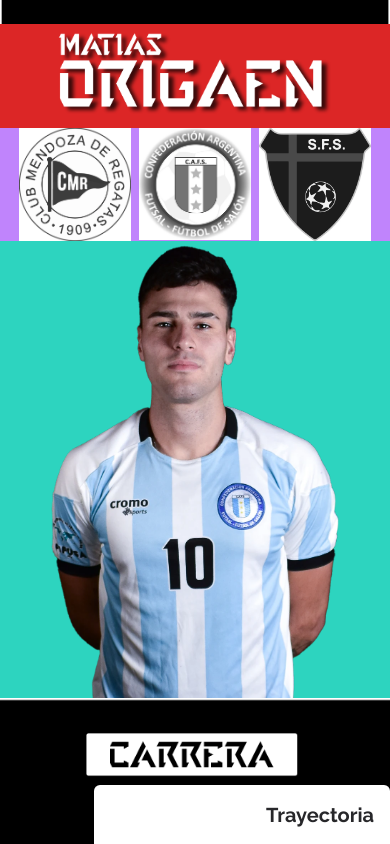
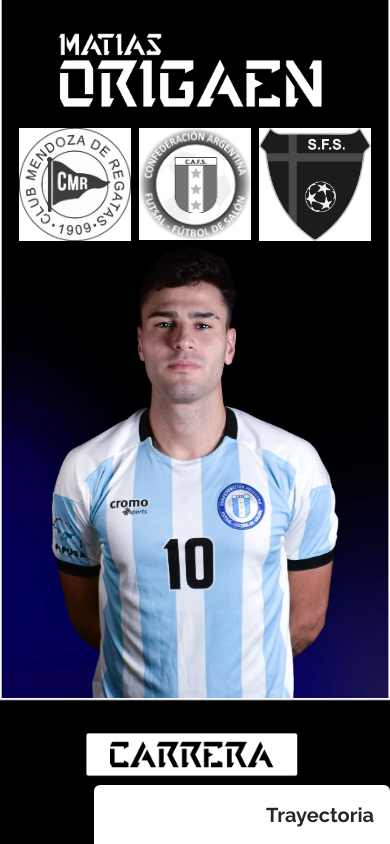
Before and after one commit to Najdorf12/portfolio-chueca, a React (Vite) app: page / in a window 390 px wide. Shown: the top 844 px of the page. Built offline with nearby package versions, Linux system fonts and the light colour scheme.

Commit message:
fix-home

```diff
--- a/src/App.jsx
+++ b/src/App.jsx
@@ -2,7 +2,7 @@ import img1 from "/ESCUDO ARG.webp";
 import img2 from "/ESCUDO mza.webp";
 import img3 from "/ESCUDO regatas.webp";
 import img4 from "/ESCUDO sanidad.webp";
-import namePlayer from "/namePlayer.webp"
+import namePlayer from "/namePlayer.webp";
 import imgHome from "/imgHome.webp";
 import imgHome2 from "/imghomesinfondo.webp";
 import imgPlayer from "/imgPlayer.webp";
@@ -15,12 +15,12 @@ import "react-image-gallery/styles/css/image-gallery.css";
 
 import carrera from "/graf CARRERA.webp";
 import biografia from "/grafBiografia.webp";
-import suelaP from "/graf SP.webp"
+import suelaP from "/graf SP.webp";
 import video from "/graf VIDEO.webp";
 import fotografia from "/graf FOTOS.webp";
 import titulos from "/titulos.webp";
 import mapaCalor from "/mapacalor.webp";
-import imgFooter from "/footer.webp"
+import imgFooter from "/footer.webp";
 
 import imgSlider1 from "/imgSlider1.jpg";
 import imgSlider2 from "/imgSlider2.jpg";
@@ -31,10 +31,10 @@ import imgSlider6 from "/imgSlider6.jpg";
 import imgSlider7 from "/imgSlider7.jpg";
 import imgSlider8 from "/imgSlider8.jpg";
 
-import escudocol1 from "/ESCUDO ARG.webp"
-import escudocol2 from "/ESCUDO mza.webp"
-import escudocol3 from "/ESCUDO sanidad.webp"
-import escudocol4 from "/ESCUDO regatas.webp"
+import escudocol1 from "/ESCUDO ARG.webp";
+import escudocol2 from "/ESCUDO mza.webp";
+import escudocol3 from "/ESCUDO sanidad.webp";
+import escudocol4 from "/ESCUDO regatas.webp";
 
 function App() {
   const images = [
@@ -78,15 +78,19 @@ function App() {
           id="home"
           className="relative w-full h- pt-6 flex flex-col justify-between md:flex-row"
         >
-          <picture className="z-50 bg-red-600 w-full flex justify-center items-end md:items-start md:w-auto">
-            <img className="max-w-72 md:max-w-2xl md:ml-6 md:mt-8" src={namePlayer} alt="" />
+          <picture className="z-50 w-full flex justify-center items-end md:items-start md:w-auto">
+            <img
+              className="max-w-72 md:max-w-2xl md:ml-6 md:mt-8"
+              src={namePlayer}
+              alt=""
+            />
           </picture>
-          <header className="w-full flex bg-purple-400 justify-center gap-2 items-center overflow-hidden md:absolute md:right-0 md:w-auto md:flex-col md:gap-10 md:top-0 md:bottom-0 mr-24">
+          <header className="w-full flex  justify-center gap-2 items-center overflow-hidden md:absolute md:right-0 md:w-auto md:flex-col md:gap-10 md:top-0 md:bottom-0 mr-24">
             <img className="max-w-28 md:max-w-44" src={escudohome1} alt="" />
             <img className="max-w-28 md:max-w-44" src={escudohome2} alt="" />
             <img className="max-w-28 md:max-w-44" src={escudohome3} alt="" />
           </header>
-          <picture className="z-10 bg-teal-400 w-full flex justify-center items-end md:absolute md:bottom-0 md:mx-auto">
+          <picture className="z-10 w-full flex justify-center items-end md:absolute md:bottom-0 md:mx-auto">
             <img className="max-w-72 md:max-w-80" src={imgHome2} alt="" />
           </picture>
         </section>
@@ -121,7 +125,6 @@ function App() {
               <img className="max-w-20 md:max-w-28" src={escudocol3} alt="" />
             </header>
           </picture>
-
         </section>
 
         <section
@@ -131,11 +134,11 @@ function App() {
           <picture className="w-full flex justify-center items-center md:absolute md:top-0 md:right-0  md:left-0 md:mt-8 ">
             <img className="max-w-56 md:max-w-80" src={biografia} alt="" />
           </picture>
-          <article className= "max-w-[400px] w-11/12  rounded-md mt-3 md:w-[450px] md:h-[180px] md:mt-40 pl-4 pt-3 md:ml-16">
+          <article className="max-w-[400px] w-11/12  rounded-md mt-3 md:w-[450px] md:h-[180px] md:mt-40 pl-4 pt-3 md:ml-16">
             <ul className="text-base py-6 font-semibold font-poppins flex flex-col text-zinc-500 bg-white px-4 lg:py-4 lg:text-lg lg:gap-2 rounded-md">
               <li>
-                <span className="text-zinc-700 font-bold mr-2">Debut:</span> 2018
-                | Club Sanidad - Mendoza
+                <span className="text-zinc-700 font-bold mr-2">Debut:</span>{" "}
+                2018 | Club Sanidad - Mendoza
               </li>
               <li>
                 <span className="text-zinc-700 font-bold mr-2">
@@ -174,7 +177,10 @@ function App() {
           <div className="w-11/12 h-56 md:w-4/5 bg-zinc-700"></div>
         </section>
 
-        <section id="fotografia" className="w-full flex flex-col justify-center items-center py-10">
+        <section
+          id="fotografia"
+          className="w-full flex flex-col justify-center items-center py-10"
+        >
           <picture className="w-full flex justify-center items-center mb-6">
             <img className="max-w-60 md:max-w-96" src={fotografia} alt="" />
           </picture>
@@ -204,21 +210,6 @@ function App() {
 
 export default App;
 /* Matías Origaen
-"Chueca"
-
-
-15 años debut con primera
-
-Sanidad y regatas
-
-Pivot/ala
-
-Derecho
-
-1,82 altura
-
-75 kg
-
 matiorigaen@gmail.com
 
  3 ascensos
```
Lines whose indentation alone changed are shown as unchanged.
